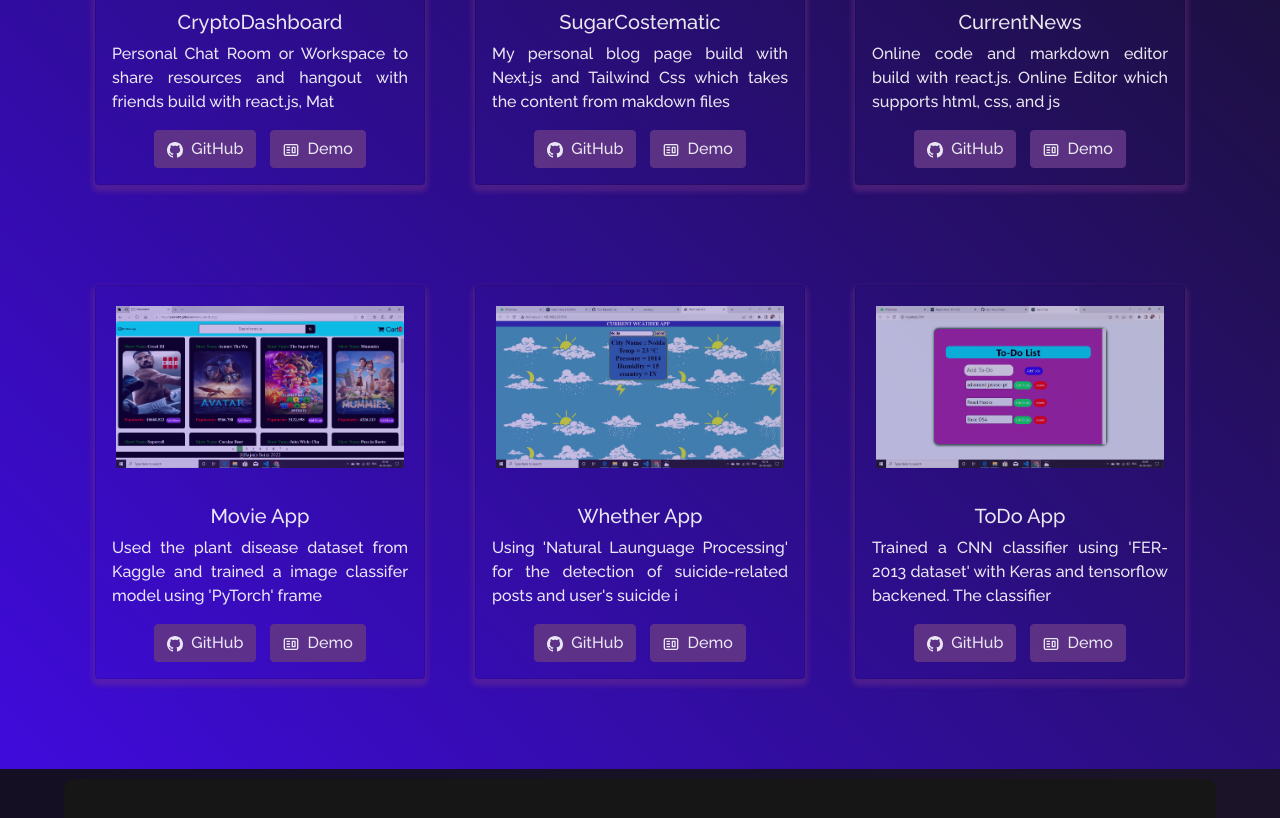
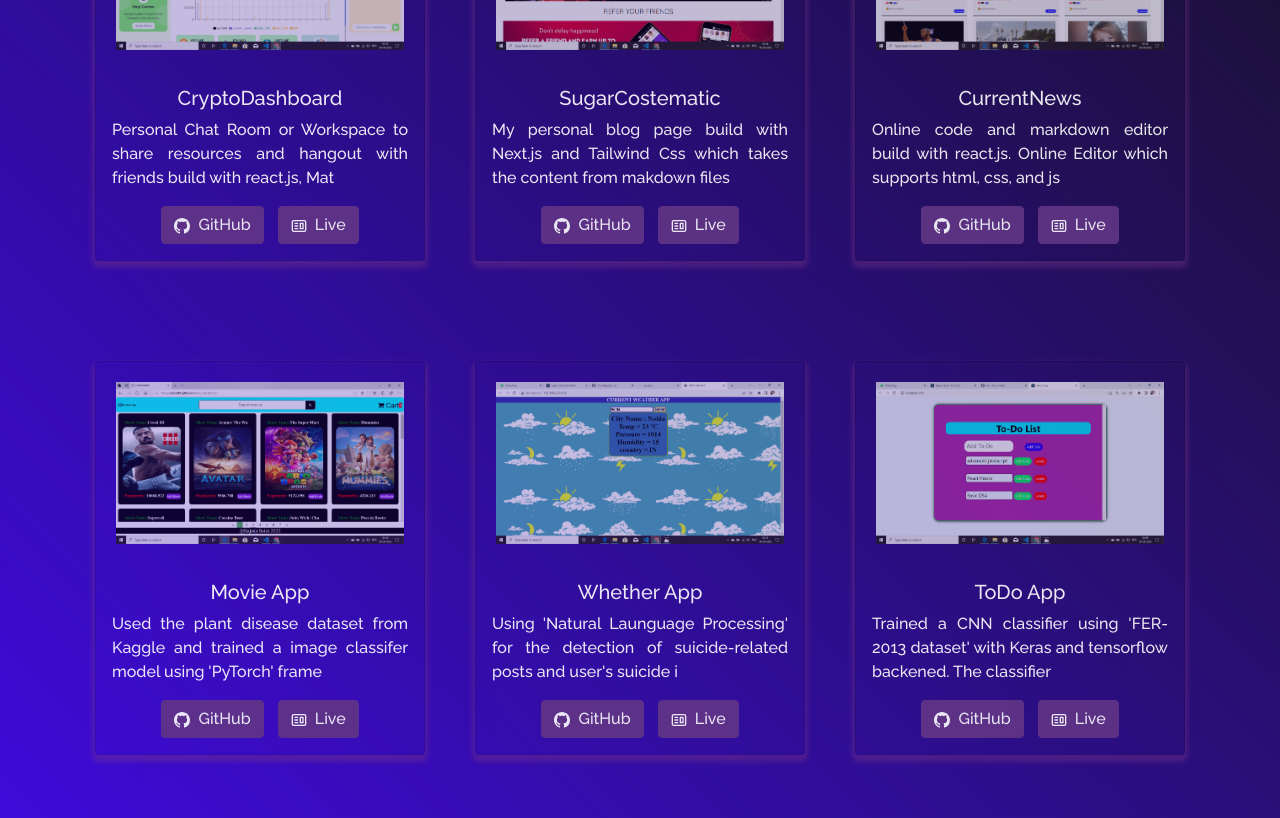
Before and after one commit to saini9485/PortFolio-React.JS-, a React (Create React App) app: page / in a window 1280 px wide. Shown: the part 2620-3438 px from the top of the page. Built offline with nearby package versions, Linux system fonts and the light colour scheme.

Commit message:
PoftFolio

```diff
--- a/src/components/About/AboutCard.js
+++ b/src/components/About/AboutCard.js
@@ -11,7 +11,7 @@ function AboutCard() {
             Hi Everyone, I am <span className="purple">Rajesh Saini </span>
             from <span className="purple">Noida, India.</span>
             <br />I am a  pursuing B.Tech from JP Institute Engineering College Meerut
-            <br />
+            <br />I am very passionate Engineer. I enjoy problem solving and building tech products.
             <br />
             Apart from coding, some other activities that I love to do!
           </p>
@@ -30,6 +30,7 @@ function AboutCard() {
           <p style={{ color: "rgb(155 126 172)" }}>
             "Strive to build things that make a difference!"{" "}
           </p>
+          <p style={{ color: "rgb(155 126 172)" }}>"Enjoy your on life without comapring it with that of other" </p>
           <footer className="blockquote-footer">Rajesh Saini</footer>
         </blockquote>
       </Card.Body>
--- a/src/components/Contact/Contact.js
+++ b/src/components/Contact/Contact.js
@@ -38,9 +38,9 @@ export function Contact() {
         <div className="Contact_Card_Btn_Container">
           <a
             className="Contact_Card_Btn"
-            href="https://drive.google.com/file/d/1YiudZCtDzIWoPtw6RACst3heTbU-ITQ1/view?usp=sharing"
+            href="https://drive.google.com/file/d/18I8JDzxD_FjY3gzf7jQ6UHulDBOyMnA6/view?usp=share_link"
           >
-            Download Card
+            Download Resume
           </a>
         </div>
         <div className="Contact_Social_Media_Icons_Container">
--- a/src/components/Projects/ProjectCards.js
+++ b/src/components/Projects/ProjectCards.js
@@ -30,7 +30,7 @@ function ProjectCards(props) {
             style={{ marginLeft: "10px" }}
           >
             <CgWebsite /> &nbsp;
-            {"Demo"}
+            {"Live"}
           </Button>
         )}
       </Card.Body>
--- a/src/components/Projects/Projects.js
+++ b/src/components/Projects/Projects.js
@@ -27,8 +27,8 @@ function Projects() {
               isBlog={false}
               title="CryptoDashboard"
               description="Personal Chat Room or Workspace to share resources and hangout with friends build with react.js, Material-UI, and Firebase. Have features which allows user for realtime messaging, image sharing as well as supports reactions on messages."
-              ghLink="#"
-              demoLink="#"
+              demoLink="https://cryptocurrencydashboard-ggswowgpx-saini9485-s-team.vercel.app/dashboard"
+              ghLink="https://github.com/MOFIJULHAQUE/React_Crypto_Dashboard/tree/dev_rajesh"
             />
           </Col>
 
@@ -38,8 +38,8 @@ function Projects() {
               isBlog={false}
               title="SugarCostematic"
               description="My personal blog page build with Next.js and Tailwind Css which takes the content from makdown files and renders it using Next.js. Supports dark mode and easy to write blogs using markdown."
-              ghLink="#"
-              demoLink="#"
+              demoLink="https://marvelous-jalebi-16f62a.netlify.app/"
+              ghLink="https://github.com/saini9485/sugar-cosmetics-clone"
             />
           </Col>
 
@@ -49,8 +49,8 @@ function Projects() {
               isBlog={false}
               title="CurrentNews"
               description="Online code and markdown editor build with react.js. Online Editor which supports html, css, and js code with instant view of website. Online markdown editor for building README file which supports GFM, Custom Html tags with toolbar and instant preview.Both the editor supports auto save of work using Local Storage"
-              ghLink="#"
-              demoLink="#"
+              demoLink="https://rsnews95.netlify.app/"
+              ghLink="https://github.com/saini9485/CurrentNewsApp-React"
             />
           </Col>
 
@@ -60,8 +60,8 @@ function Projects() {
               isBlog={false}
               title="Movie App"
               description="Used the plant disease dataset from Kaggle and trained a image classifer model using 'PyTorch' framework using CNN and Transfer Learning with 38 classes of various plant leaves. The model was successfully able to detect diseased and healthy leaves of 14 unique plants. I was able to achieve an accuracy of 98% by using Resnet34 pretrained model."
-              ghLink="#"
-              demoLink="#"
+              demoLink="https://saini9485.github.io/Movie_Search_App/"
+              ghLink="https://github.com/saini9485/Movie_Search_App"
             />
           </Col>
 
@@ -71,8 +71,9 @@ function Projects() {
               isBlog={false}
               title="Whether App"
               description="Using 'Natural Launguage Processing' for the detection of suicide-related posts and user's suicide ideation in cyberspace  and thus helping in sucide prevention."
-              ghLink="#"
-               demoLink="#"
+              demoLink="https://saini9485.github.io/Wheather_APP-API/"
+              ghLink="https://github.com/saini9485/Wheather_APP-API"
+
             />
           </Col>
 
@@ -83,8 +84,8 @@ function Projects() {
               title="ToDo App"
               description="Trained a CNN classifier using 'FER-2013 dataset' with Keras and tensorflow backened. The classifier sucessfully predicted the various types of emotions of human. And the highest accuracy obtained with the model was 60.1%.
               Then used Open-CV to detect the face in an image and then pass the face to the classifer to predict the emotion of a person."
-              ghLink="#"
-               demoLink="#"   //include a demo link here
+              demoLink="#"
+              ghLink="https://github.com/saini9485/ToDo-app-React"
             />
           </Col>
         </Row>
```
